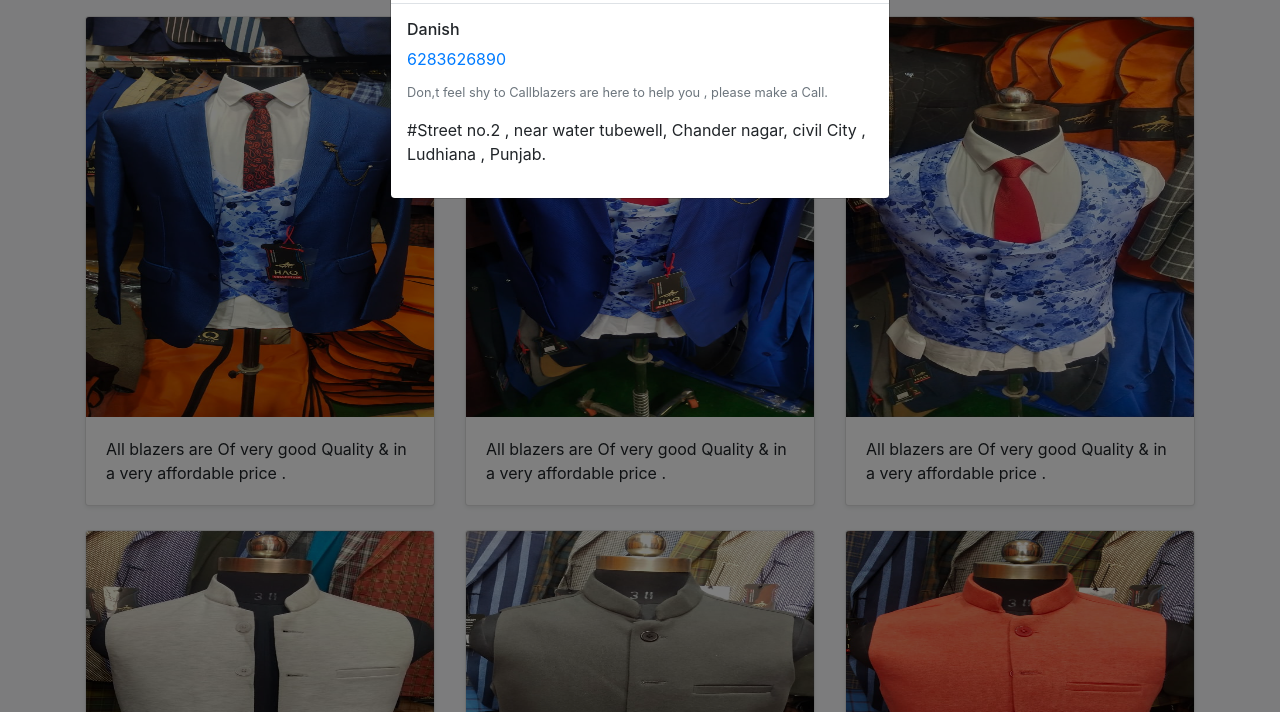
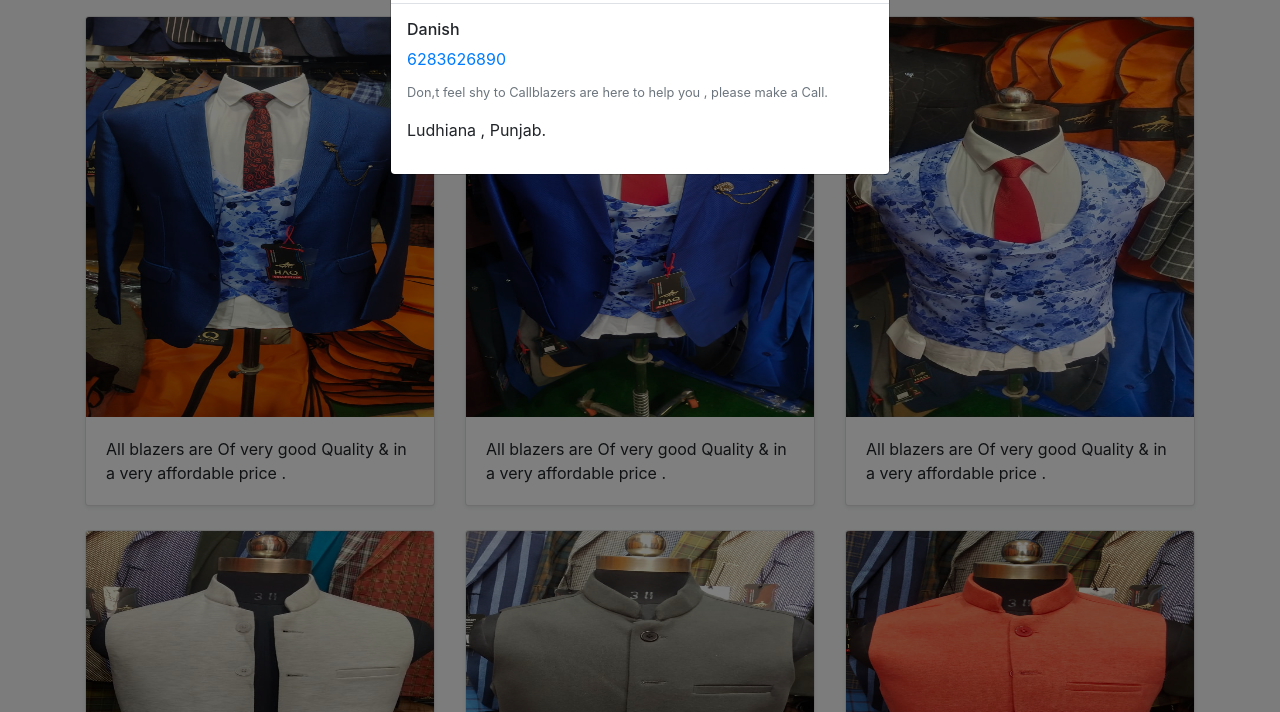
Before and after one commit to FFashion786/Garments, a plain HTML site: page blazers.html in a window 1280 px wide. Both pictures are taken after a click on the button "Contact us". Shown: the part 88-800 px from the top of the page. Drawn offline with nearby package versions, Linux system fonts and the light colour scheme.

Commit message:
Update blazers.html

```diff
--- a/blazers.html
+++ b/blazers.html
@@ -83,7 +83,7 @@
                         </div>
                         <div class="form-group">
 
-                            <p> #Street no.2 , near water tubewell, Chander nagar, civil City , Ludhiana , Punjab. </p>
+                            <p> Ludhiana , Punjab. </p>
 
                         </div>
                     </form>
```
